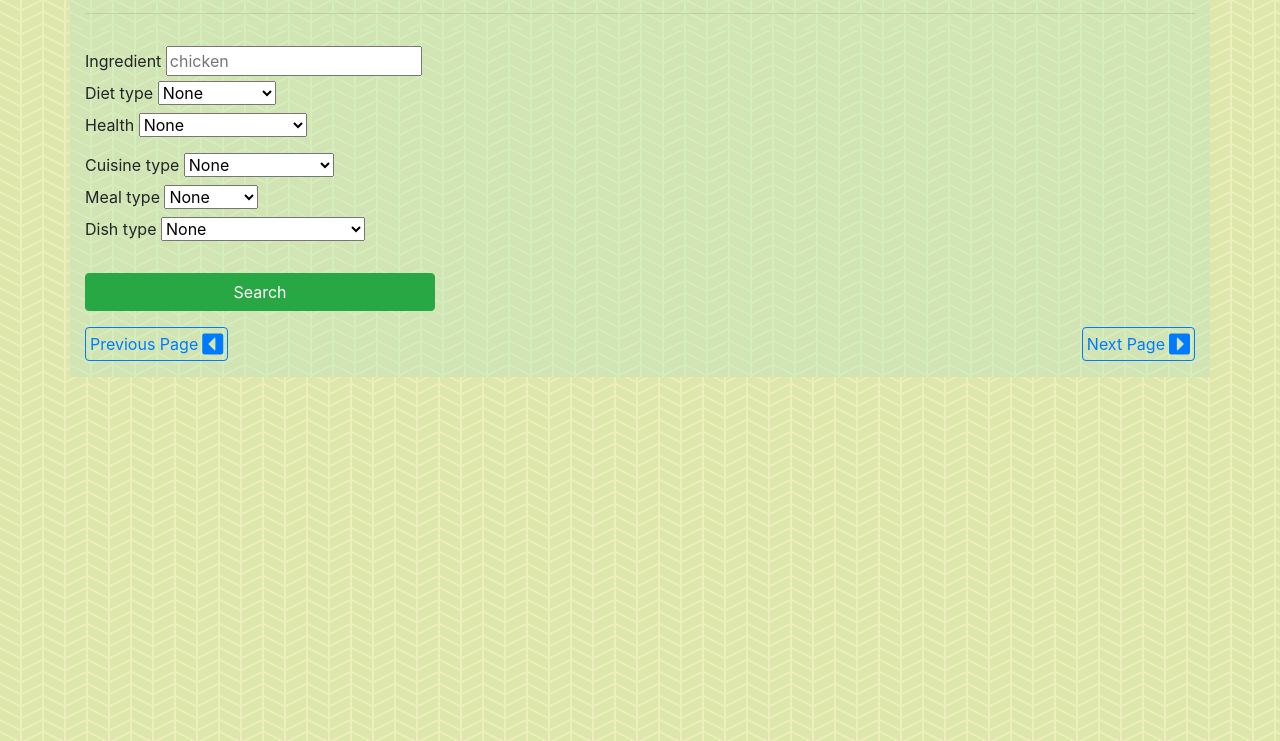
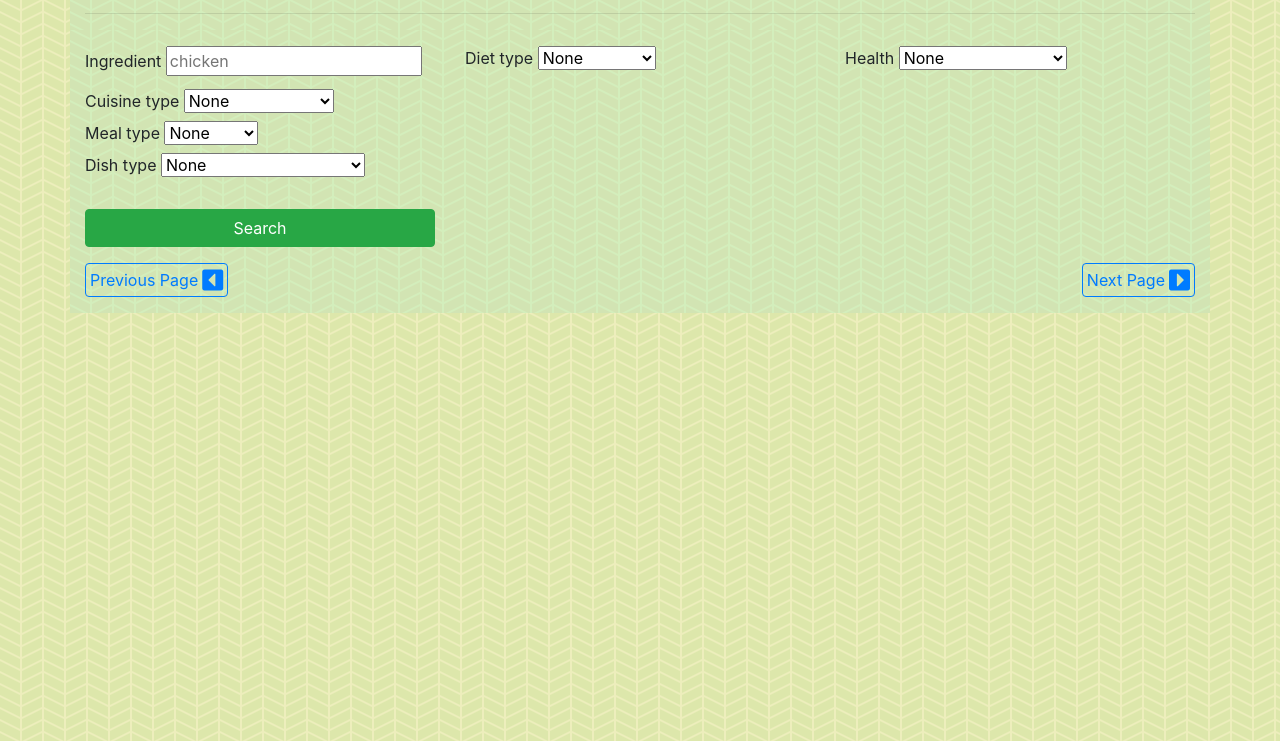
Before and after one commit to Franchiscue/Recipe-Searcher, a website built with webpack: page src/index.html in a window 1280 px wide. Shown: the part 59-800 px from the top of the page. Built offline with nearby package versions, Linux system fonts and the light colour scheme; a web font is replaced by a local one.

Commit message:
Cuarto intento de arreglar la vista en móvil

```diff
--- a/docs/96cb6f474dd216ab7698.bundle.js
+++ b/docs/a94b39f4904cb1470770.bundle.js
@@ -273,4 +273,4 @@ btnNext.addEventListener("click", () =>{
 })
 /******/ })()
 ;
-//# sourceMappingURL=96cb6f474dd216ab7698.bundle.js.map
+//# sourceMappingURL=a94b39f4904cb1470770.bundle.js.map
--- a/src/index.html
+++ b/src/index.html
@@ -24,12 +24,12 @@
     <main class="container pt-3">
         <!-- Ingrediente -->
         <div class="row mb-2">
-            <div class="col-lg-12 col-md-4">
+            <div class="col-lg-4 col-md-12">
                 <label for="_ingred">Ingredient</label>
                 <input type="text" name="" id="_ingred" placeholder="chicken">
             </div>
         <!-- Tipo de dieta -->
-            <div class="col-lg-12 col-md-4">
+            <div class="col-lg-4 col-md-12">
                 <label for="_diet">Diet type</label>
                 <select name="diets" id="_diet">
                     <option value="">None</option>
@@ -42,7 +42,7 @@
                 </select>
             </div>
         <!-- Alergias -->
-            <div class="col-lg-12 col-md-4">
+            <div class="col-lg-4 col-md-12">
                 <label for="_health">Health</label>
                 <select name="healths" id="_health">
                     <option value="">None</option>
@@ -81,7 +81,7 @@
         </div>
         <div class="row mb-2">
         <!-- Tipos de cocina -->
-            <div class="col-lg-12 col-md-4">
+            <div class="col-lg-4 col-md-12">
                 <label for="_cuisineType">Cuisine type</label>
                 <select name="cuisineTypes" id="_cuisineType">
                     <option value="">None</option>
@@ -104,7 +104,7 @@
                 </select>
             </div>
         <!-- Tipo de comida -->
-            <div class="col-12 col-md-4">
+            <div class="col-4 col-md-12">
                 <label for="_mealType">Meal type</label>
                 <select name="mealTypes" id="_mealType">
                     <option value="">None</option>
@@ -116,7 +116,7 @@
                 </select>
             </div>
         <!-- Tipo de plato -->
-            <div class="col-lg-12 col-md-4">
+            <div class="col-lg-4 col-md-12">
                 <label for="_dishType">Dish type</label>
                 <select name="dishTypes" id="_dishType">
                     <option value="">None</option>
```
Also changed, not shown: docs/index.html (+1 -1 lines), 6 other files.
